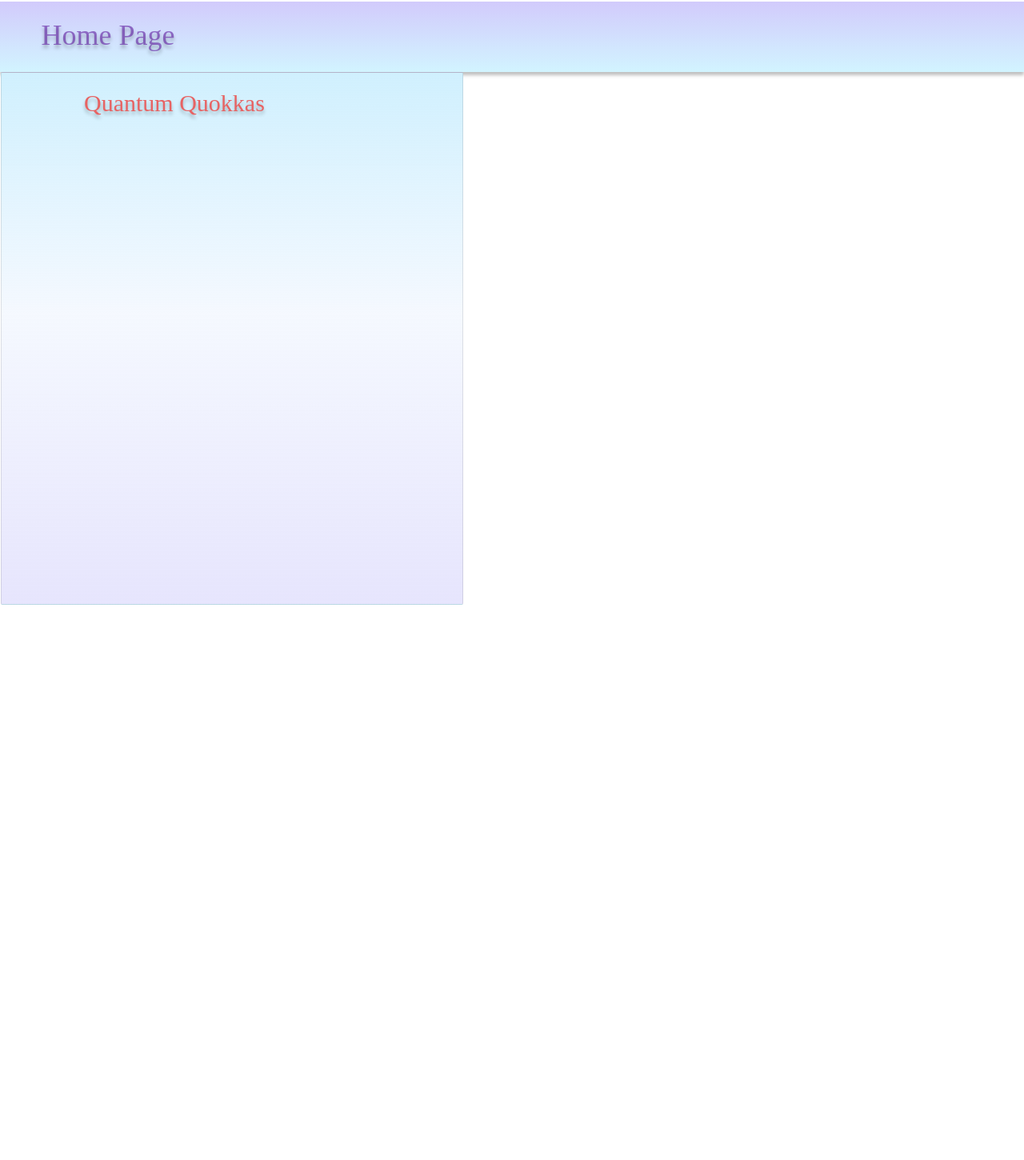
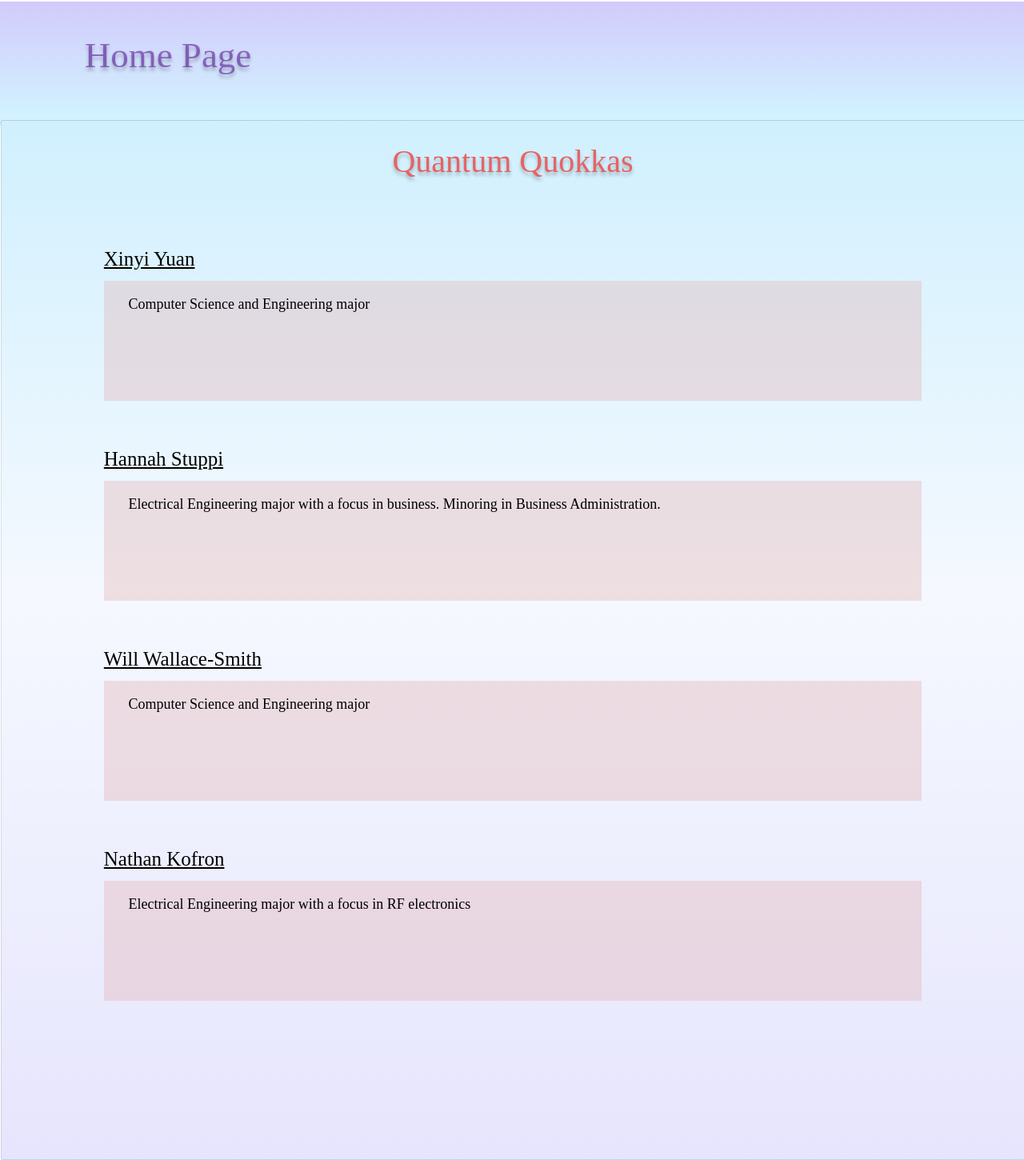
Before and after one commit to xinyi-yuan/SD_Lab3, a Flask app: page / in a window 1280 px wide. Shown: the whole page at 80% size. Before the commit the page ends 756 px from the top, so only its background shows below. Run offline with Flask 2, Linux system fonts and the light colour scheme.

Commit message:
basic home page look complete, need tabs

```diff
--- a/app.py
+++ b/app.py
@@ -1,7 +1,13 @@
 from flask import Flask, render_template, request, flash, session, redirect, url_for
 
 app = Flask(__name__)
+app.secret_key = "0000"
+
 
 @app.route("/")
 def home():
     return render_template("home.html")
+
+
+if __name__ == "__main__":
+    app.run()
--- a/static/css/homeStyle.css
+++ b/static/css/homeStyle.css
@@ -1,7 +1,7 @@
 .header {
     position: absolute;
     width: 100%;
-    height: 88px;
+    height: 150px;
     left: 0;
     top: 2px;
 
@@ -9,18 +9,17 @@
     box-shadow: 0 4px 4px rgba(0, 0, 0, 0.25);
 }
 
-/* Home Page */
 .homepage {
     position: absolute;
-    width: 200px;
+    width: 400px;
     height: 46px;
-    left: 35px;
-    bottom: 22px;
+    left: 10px;
+    top: 30%;
 
     font-family: 'Metrophobic', serif;
     font-style: normal;
     font-weight: 400;
-    font-size: 36px;
+    font-size: 45px;
     line-height: 44px;
     text-align: center;
 
@@ -33,10 +32,10 @@
     box-sizing: border-box;
 
     position: absolute;
-    width: 578px;
-    height: 666px;
+    width: 100%;
+    height: 1300px;
     left: 1px;
-    top: 90px;
+    top: 150px;
 
     background: linear-gradient(180deg, #D0F0FE 0%, rgba(207, 225, 253, 0.21) 45.31%, rgba(206, 203, 251, 0.5) 100%);
     border: 1px solid rgba(0, 0, 0, 0.1);
@@ -47,19 +46,206 @@
     position: absolute;
     width: 371px;
     height: 77px;
-    left: 103px;
-    top: -1px;
+    left: 50%;
+    top: 50px;
+    transform: translate(-50%, -50%);
 
     font-family: 'Inknut Antiqua', serif;
     font-style: normal;
     font-weight: 400;
-    font-size: 30px;
+    font-size: 40px;
     line-height: 77px;
     display: flex;
     align-items: center;
+    justify-content: center; /* Center content horizontally in the flex container */
     text-align: center;
 
     color: #E76363;
-
     text-shadow: 0 4px 4px rgba(0, 0, 0, 0.25);
 }
+
+
+.xinyiName {
+    position: absolute;
+    width: 200px;
+    height: 46px;
+    left: 10%;
+    top: 150px;     /* Add 250px to the next one */
+
+    font-family: 'Inknut Antiqua', serif;
+    font-style: normal;
+    font-weight: 400;
+    font-size: 25px;
+    line-height: 46px;
+    display: flex;
+    align-items: center;
+    text-decoration-line: underline;
+
+    color: #000000;
+}
+
+.xinyiFrame {
+    position: absolute;
+    width: 80%;
+    height: 150px;
+    left: 10%;
+    top: 200px;
+
+    background: rgba(224, 175, 175, 0.36);
+}
+
+
+.xinyiIntro {
+    position: absolute;
+    width: 80%;
+    height: 89px;
+    left: 3%;
+    top: 10px;
+
+    font-family: 'Inknut Antiqua', serif;
+    font-style: normal;
+    font-weight: 400;
+    font-size: 18px;
+    line-height: 39px;
+
+    color: #000000;
+}
+
+
+.hannahName {
+    position: absolute;
+    width: 200px;
+    height: 46px;
+    left: 10%;
+    top: 400px;
+
+    font-family: 'Inknut Antiqua', serif;
+    font-style: normal;
+    font-weight: 400;
+    font-size: 25px;
+    line-height: 46px;
+    display: flex;
+    align-items: center;
+    text-decoration-line: underline;
+
+    color: #000000;
+}
+
+.hannahFrame {
+    position: absolute;
+    width: 80%;
+    height: 150px;
+    left: 10%;
+    top: 450px;
+
+    background: rgba(224, 175, 175, 0.36);
+}
+
+
+.hannahIntro {
+    position: absolute;
+    width: 80%;
+    height: 89px;
+    left: 3%;
+    top: 10px;
+
+    font-family: 'Inknut Antiqua', serif;
+    font-style: normal;
+    font-weight: 400;
+    font-size: 18px;
+    line-height: 39px;
+
+    color: #000000;
+}
+
+.willName {
+    position: absolute;
+    width: 200px;
+    height: 46px;
+    left: 10%;
+    top: 650px;
+
+    font-family: 'Inknut Antiqua', serif;
+    font-style: normal;
+    font-weight: 400;
+    font-size: 25px;
+    line-height: 46px;
+    display: flex;
+    align-items: center;
+    text-decoration-line: underline;
+
+    color: #000000;
+}
+
+.willFrame {
+    position: absolute;
+    width: 80%;
+    height: 150px;
+    left: 10%;
+    top: 700px;
+
+    background: rgba(224, 175, 175, 0.36);
+}
+
+
+.willIntro {
+    position: absolute;
+    width: 80%;
+    height: 89px;
+    left: 3%;
+    top: 10px;
+
+    font-family: 'Inknut Antiqua', serif;
+    font-style: normal;
+    font-weight: 400;
+    font-size: 18px;
+    line-height: 39px;
+
+    color: #000000;
+}
+
+.natName {
+    position: absolute;
+    width: 200px;
+    height: 46px;
+    left: 10%;
+    top: 900px;
+
+    font-family: 'Inknut Antiqua', serif;
+    font-style: normal;
+    font-weight: 400;
+    font-size: 25px;
+    line-height: 46px;
+    display: flex;
+    align-items: center;
+    text-decoration-line: underline;
+
+    color: #000000;
+}
+
+.natFrame {
+    position: absolute;
+    width: 80%;
+    height: 150px;
+    left: 10%;
+    top: 950px;
+
+    background: rgba(224, 175, 175, 0.36);
+}
+
+
+.natIntro {
+    position: absolute;
+    width: 80%;
+    height: 89px;
+    left: 3%;
+    top: 10px;
+
+    font-family: 'Inknut Antiqua', serif;
+    font-style: normal;
+    font-weight: 400;
+    font-size: 18px;
+    line-height: 39px;
+
+    color: #000000;
+}
--- a/templates/home.html
+++ b/templates/home.html
@@ -10,6 +10,28 @@
     </div>
     <div class="content">
         <div class="teamName">Quantum Quokkas</div>
+
+        <div class="xinyiName">Xinyi Yuan</div>
+        <div class="xinyiFrame">
+            <div class="xinyiIntro">Computer Science and Engineering major</div>
+        </div>
+
+        <div class="hannahName">Hannah Stuppi</div>
+        <div class="hannahFrame">
+            <div class="hannahIntro">Electrical Engineering major with a
+                focus in business. Minoring in Business Administration.
+            </div>
+        </div>
+
+        <div class="willName">Will Wallace-Smith</div>
+        <div class="willFrame">
+            <div class="willIntro">Computer Science and Engineering major</div>
+        </div>
+
+        <div class="natName">Nathan Kofron</div>
+        <div class="natFrame">
+            <div class="natIntro">Electrical Engineering major with a focus in RF electronics</div>
+        </div>
     </div>
 </body>
 </html>
```
